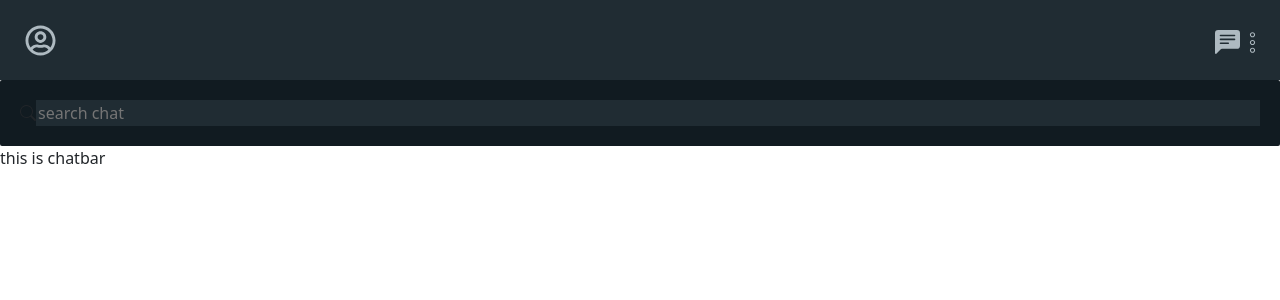
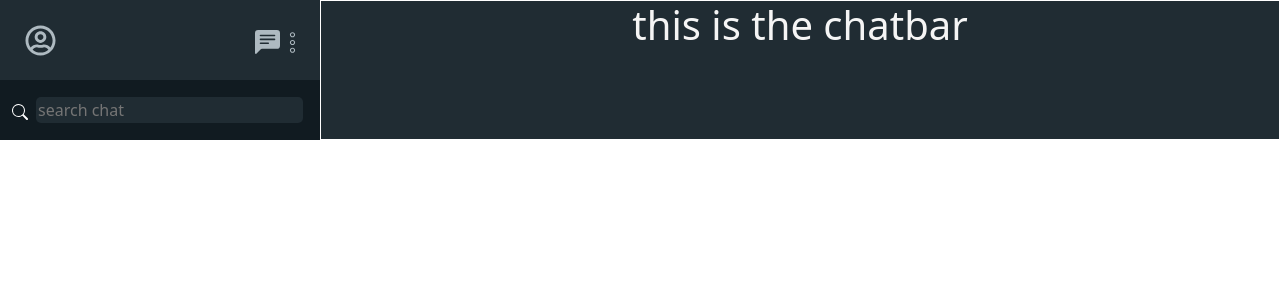
Before and after one commit to JAYMAKWANA2202/Chat-App, a React (Create React App) app: page /chat in a window 1280 px wide. Shown: the top 300 px of the page. Built offline with nearby package versions, Linux system fonts and the light colour scheme.

Commit message:
start the design of a sidebar and chatrbar

```diff
--- a/src/App.js
+++ b/src/App.js
@@ -1,14 +1,10 @@
 import React from "react";
 import "./style/App.css";
-import Header from "./Component/Navbar/Header";
-import Chat from "./pages/Chat";
 import Router from "./utilities/Router";
 
 function App() {
   return (
     <>
-      {/* <Header /> */}
-      {/* <Chat /> */}
       <Router />
     </>
   );
--- a/src/Component/Chatbar.js
+++ b/src/Component/Chatbar.js
@@ -1,5 +1,19 @@
 import React from "react";
+import styled from "styled-components";
 
 export default function Chatbar() {
-  return <div>this is chatbar</div>;
+  return (
+    <Container>
+      <h1>this is the chatbar</h1>
+    </Container>
+  );
 }
+
+const Container = styled.div`
+  background-color: #202c33;
+  border: 1px solid white;
+  color: whitesmoke;
+  width: 75%;
+
+  text-align: center;
+`;
--- a/src/Component/Sidbar.js
+++ b/src/Component/Sidbar.js
@@ -18,7 +18,9 @@ export default function Sidbar() {
       </Header>
 
       <Search>
-        <BsSearch />
+        <SearchButton>
+          <BsSearch color="white" />
+        </SearchButton>
         <SearchInput placeholder="search chat" />
       </Search>
 
@@ -27,13 +29,14 @@ export default function Sidbar() {
   );
 }
 
-const Container = styled.div``;
-
+const Container = styled.div`
+  width: 25%;
+`;
 const Search = styled.div`
   display: flex;
   align-items: center;
-  padding: 20px;
-  border-radius: 2px;
+  padding: 17px;
+  /* border-radius: 2px; */
   background-color: #111b21;
 `;
 
@@ -43,6 +46,14 @@ const SearchInput = styled.input`
   flex: 1;
   background-color: #202c33;
   color: whitesmoke;
+  border-radius: 5px;
+  margin-left: 8px;
+  align-items: center;
+`;
+
+const SearchButton = styled.div`
+  cursor: pointer;
+  margin-left: -5px;
 `;
 
 const Header = styled.div`
@@ -56,7 +67,6 @@ const Header = styled.div`
   align-items: center;
   padding: 15px;
   height: 80px;
-  /* border-bottom: 1px solid whitesmoke; */
 `;
 
 const IconButton = styled.div`
--- a/src/Utilities/firebase.js
+++ b/src/Utilities/firebase.js
@@ -1,13 +1,6 @@
 import { initializeApp } from "firebase/app";
 import { getAuth, GoogleAuthProvider, signInWithPopup } from "firebase/auth";
-import {
-  getFirestore,
-  collection,
-  addDoc,
-  Firestore,
-  doc,
-  setDoc,
-} from "firebase/firestore";
+import { getFirestore, doc, setDoc } from "firebase/firestore";
 
 const firebaseConfig = {
   apiKey: "AIzaSyBGGycRDcx7VfKykBSekJDNJhNKmqpsBJM",
@@ -29,9 +22,11 @@ export const signInWithGoogle = () => {
     .then(async (result) => {
       console.log("result:dddddddd ", result);
       const { displayName, email, uid } = result.user;
-      const userRef = doc(db, "user", uid);
+      const userRef = doc(db, "user", result.user.uid);
       await setDoc(userRef, { displayName, email, uid });
       console.log("User data saved successfully!");
+      // const ref = doc(db, "user", res.user.uid);
+      // const docref = await setDoc(ref, { email, password });
     })
     .catch((error) => console.logO(error));
 };
--- a/src/pages/Chat.js
+++ b/src/pages/Chat.js
@@ -1,12 +1,17 @@
 import React from "react";
+import styled from "styled-components";
 import Sidbar from "../Component/Sidbar";
 import Chatbar from "../Component/Chatbar";
 
 export default function Chat() {
   return (
-    <div>
+    <Container>
       <Sidbar />
       <Chatbar />
-    </div>
+    </Container>
   );
 }
+
+const Container = styled.div`
+  display: flex;
+`;
```
